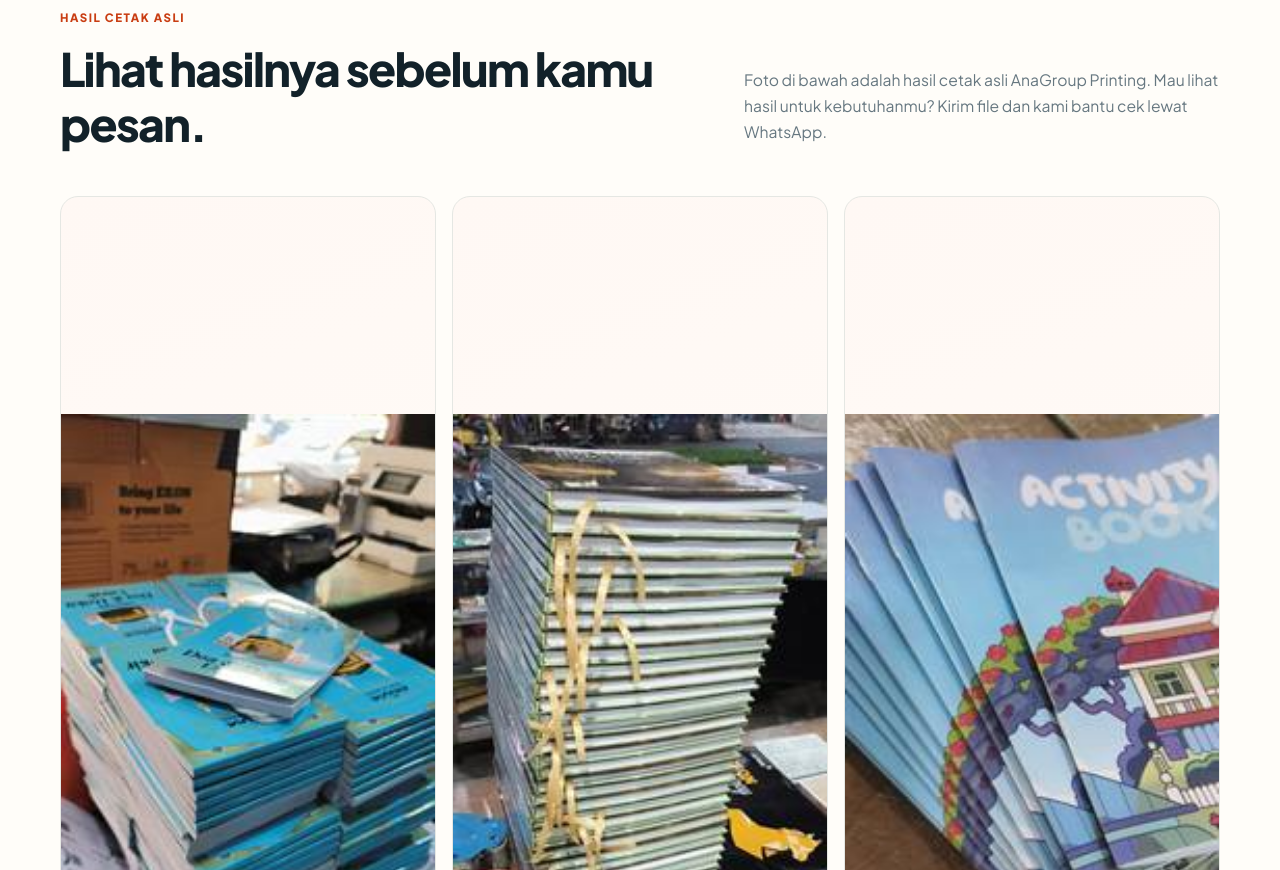
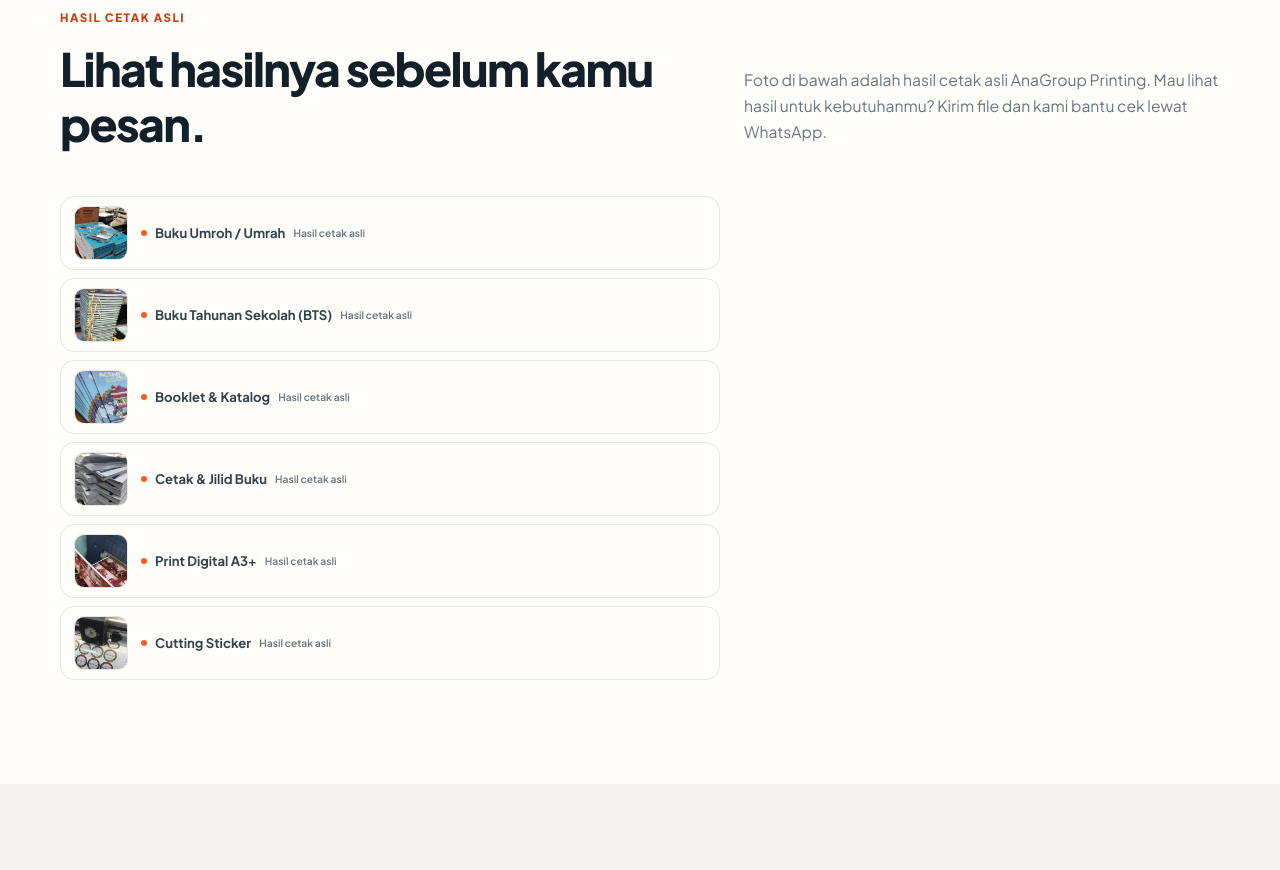
Before and after one commit to anagroupOK/Anagroup-Printing, a plain HTML site: page index.html in a window 1280 px wide. Shown: the part 4690-5560 px from the top of the page. Drawn offline with Linux system fonts and the light colour scheme.

Commit message:
Galeri jadi 6 baris minimalis
Thumbnail 54x54 px + caption, hapus grid besar, perbarui README.

```diff
--- a/index.html
+++ b/index.html
@@ -390,27 +390,27 @@
 
         <div class="gallery-grid">
           <figure class="photo-slot reveal">
-            <img class="photo-img" src="images/buku-umroh.jpg" alt="Hasil cetak buku umroh dan umrah dengan cover rapi dari DicetakSaja" loading="lazy" decoding="async" width="619" height="1100">
+            <img class="photo-img" src="images/buku-umroh.jpg" alt="Hasil cetak buku umroh dan umrah dengan cover rapi dari DicetakSaja" loading="lazy" decoding="async" width="180" height="320">
             <figcaption>Buku Umroh / Umrah</figcaption>
           </figure>
           <figure class="photo-slot reveal">
-            <img class="photo-img" src="images/buku-tahunan-sekolah.jpg" alt="Hasil cetak dan jilid buku tahunan sekolah (BTS)" loading="lazy" decoding="async" width="619" height="1100">
+            <img class="photo-img" src="images/buku-tahunan-sekolah.jpg" alt="Hasil cetak dan jilid buku tahunan sekolah (BTS)" loading="lazy" decoding="async" width="180" height="320">
             <figcaption>Buku Tahunan Sekolah (BTS)</figcaption>
           </figure>
           <figure class="photo-slot reveal">
-            <img class="photo-img" src="images/booklet-katalog.jpg" alt="Hasil cetak booklet katalog produk dengan lipatan rapi" loading="lazy" decoding="async" width="619" height="1100">
+            <img class="photo-img" src="images/booklet-katalog.jpg" alt="Hasil cetak booklet katalog produk dengan lipatan rapi" loading="lazy" decoding="async" width="180" height="320">
             <figcaption>Booklet &amp; Katalog</figcaption>
           </figure>
           <figure class="photo-slot reveal">
-            <img class="photo-img" src="images/cetak-jilid-buku.jpg" alt="Hasil cetak dan jilid buku dengan finishing rapi" loading="lazy" decoding="async" width="619" height="1100">
+            <img class="photo-img" src="images/cetak-jilid-buku.jpg" alt="Hasil cetak dan jilid buku dengan finishing rapi" loading="lazy" decoding="async" width="180" height="320">
             <figcaption>Cetak &amp; Jilid Buku</figcaption>
           </figure>
           <figure class="photo-slot reveal">
-            <img class="photo-img" src="images/print-digital-a3plus.jpg" alt="Hasil print digital warna ukuran A3+ dari DicetakSaja" loading="lazy" decoding="async" width="619" height="1100">
+            <img class="photo-img" src="images/print-digital-a3plus.jpg" alt="Hasil print digital warna ukuran A3+ dari DicetakSaja" loading="lazy" decoding="async" width="180" height="320">
             <figcaption>Print Digital A3+</figcaption>
           </figure>
           <figure class="photo-slot reveal">
-            <img class="photo-img" src="images/cutting-sticker.jpg" alt="Hasil cutting sticker sesuai desain pelanggan" loading="lazy" decoding="async" width="619" height="1100">
+            <img class="photo-img" src="images/cutting-sticker.jpg" alt="Hasil cutting sticker sesuai desain pelanggan" loading="lazy" decoding="async" width="180" height="320">
             <figcaption>Cutting Sticker</figcaption>
           </figure>
         </div>
--- a/styles.css
+++ b/styles.css
@@ -473,21 +473,35 @@ button { font: inherit; }
 .text-link { display: inline-flex; align-items: center; gap: 8px; font-size: .88rem; font-weight: 700; color: var(--brand-ink); border-bottom: 1px solid rgba(201,61,18,.35); padding-bottom: 3px; }
 .text-link:hover { border-color: var(--brand-dark); }
 
-/* Gallery */
-.gallery-grid { display: grid; grid-template-columns: repeat(3, 1fr); gap: 16px; }
-.photo-slot { margin: 0; }
-.photo-frame {
-  display: flex; flex-direction: column; align-items: center; justify-content: center; gap: 8px;
-  aspect-ratio: 3 / 4; padding: 18px; text-align: center;
-  border: 1.5px dashed #ffc4aa; border-radius: var(--radius);
-  background: linear-gradient(160deg, #fff8f4, #fffdf9);
-  color: var(--brand-ink);
+/* Gallery: 6 baris ringkas */
+.gallery-grid { display: grid; grid-template-columns: 1fr; gap: 8px; max-width: 660px; }
+.photo-slot {
+  display: flex; align-items: center; gap: 13px;
+  margin: 0; padding: 9px 13px;
+  border: 1px solid var(--line); border-radius: 14px;
+  background: #fffdf9;
+  transition: transform .18s ease, box-shadow .18s ease, border-color .18s ease;
 }
-.photo-frame .icon { width: 34px; height: 34px; padding: 7px; border-radius: 12px; background: #fff1ea; color: var(--brand); }
-.photo-frame span { font-size: .74rem; font-weight: 800; letter-spacing: .06em; }
-.photo-frame small { font-size: .66rem; color: var(--muted); }
-.photo-img { display: block; width: 100%; aspect-ratio: 3 / 4; object-fit: contain; border: 1px solid var(--line); border-radius: var(--radius); background: linear-gradient(160deg, #fff8f4, #fffdf9); }
-.photo-slot figcaption { margin-top: 10px; font-size: .82rem; font-weight: 700; color: var(--ink-soft); }
+.photo-slot:hover { transform: translateY(-1px); border-color: #ffc4aa; box-shadow: var(--shadow-sm); }
+.photo-img {
+  flex: 0 0 auto;
+  width: 54px; height: 54px; aspect-ratio: 1 / 1;
+  object-fit: cover; object-position: center 18%;
+  border: 1px solid var(--line); border-radius: 10px;
+  background: #fff8f4;
+}
+.photo-slot figcaption {
+  margin: 0; display: flex; align-items: center; gap: 8px;
+  font-size: .82rem; font-weight: 700; color: var(--ink-soft);
+}
+.photo-slot figcaption::before {
+  content: ""; width: 6px; height: 6px; border-radius: 50%;
+  background: var(--brand); flex: 0 0 auto;
+}
+.photo-slot figcaption::after {
+  content: "Hasil cetak asli"; margin-left: auto;
+  font-size: .64rem; font-weight: 600; color: var(--muted);
+}
 
 /* Testimonials */
 .testi-grid { display: grid; grid-template-columns: repeat(3, 1fr); gap: 20px; }
@@ -596,7 +610,7 @@ button { font: inherit; }
 /* ---------- Responsive ---------- */
 @media (max-width: 1020px) {
   .hero-grid { gap: 40px; padding-top: 70px; }
-  .services-grid, .gallery-grid { grid-template-columns: repeat(2, 1fr); }
+  .services-grid { grid-template-columns: repeat(2, 1fr); }
   .about-grid, .faq-grid { gap: 44px; }
   .footer-grid { grid-template-columns: 1.5fr 1fr 1fr; }
   .footer-grid .footer-col:last-child { grid-column: 2 / -1; }
@@ -646,8 +660,10 @@ button { font: inherit; }
   .hero h1 { font-size: clamp(2.7rem, 13vw, 3.8rem); }
   .hero-actions .btn { width: 100%; }
   .hero-points { gap: 12px 18px; }
-  .services-grid, .gallery-grid { grid-template-columns: 1fr; }
+  .services-grid { grid-template-columns: 1fr; }
   .service-card p { min-height: 0; }
+  .photo-img { width: 46px; height: 46px; }
+  .photo-slot figcaption::after { display: none; }
   .blog-link-grid { grid-template-columns: 1fr; }
   .testi-slot { padding: 24px 20px; }
   .steps { grid-template-columns: 1fr; }
```
Also changed, not shown: 1 other file.
